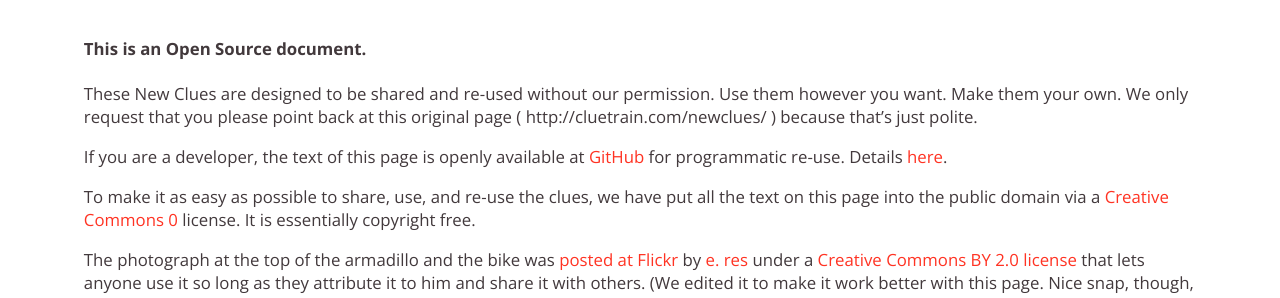
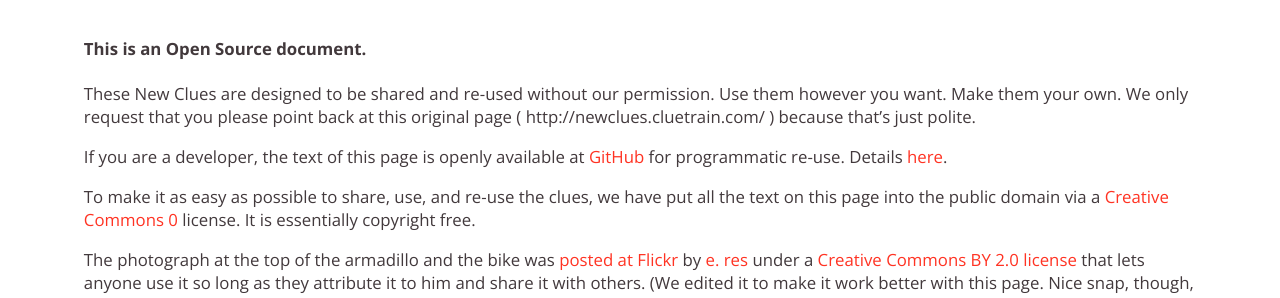
Before and after one commit to dweinberger/newclues, a Jekyll site: the page built from newclues.html, in a window 1280 px wide and 900 px high, scrolled down 12792 px. Shown: the part 191-489 px from the top of the window. Built offline with Jekyll 4.4.1, drawn with Linux system fonts in a browser that asks for light colours; nearby versions of some CDN libraries.

```diff
--- a/_includes/endnote.md
+++ b/_includes/endnote.md
@@ -1,6 +1,6 @@
 #### This is an Open Source document.
 
-These New Clues are designed to be shared and re-used without our permission. Use them however you want. Make them your own. We only request that you please point back at this original page ( http://cluetrain.com/newclues/ ) because that's just polite.
+These New Clues are designed to be shared and re-used without our permission. Use them however you want. Make them your own. We only request that you please point back at this original page ( http://newclues.cluetrain.com/ ) because that's just polite.
 
 If you are a developer, the text of this page is openly available at <a href="https://github.com/dweinberger/newclues">GitHub</a> for programmatic re-use. Details <a href="http://cluetrain.com/newclues/about.html#share">here</a>.
 
```
